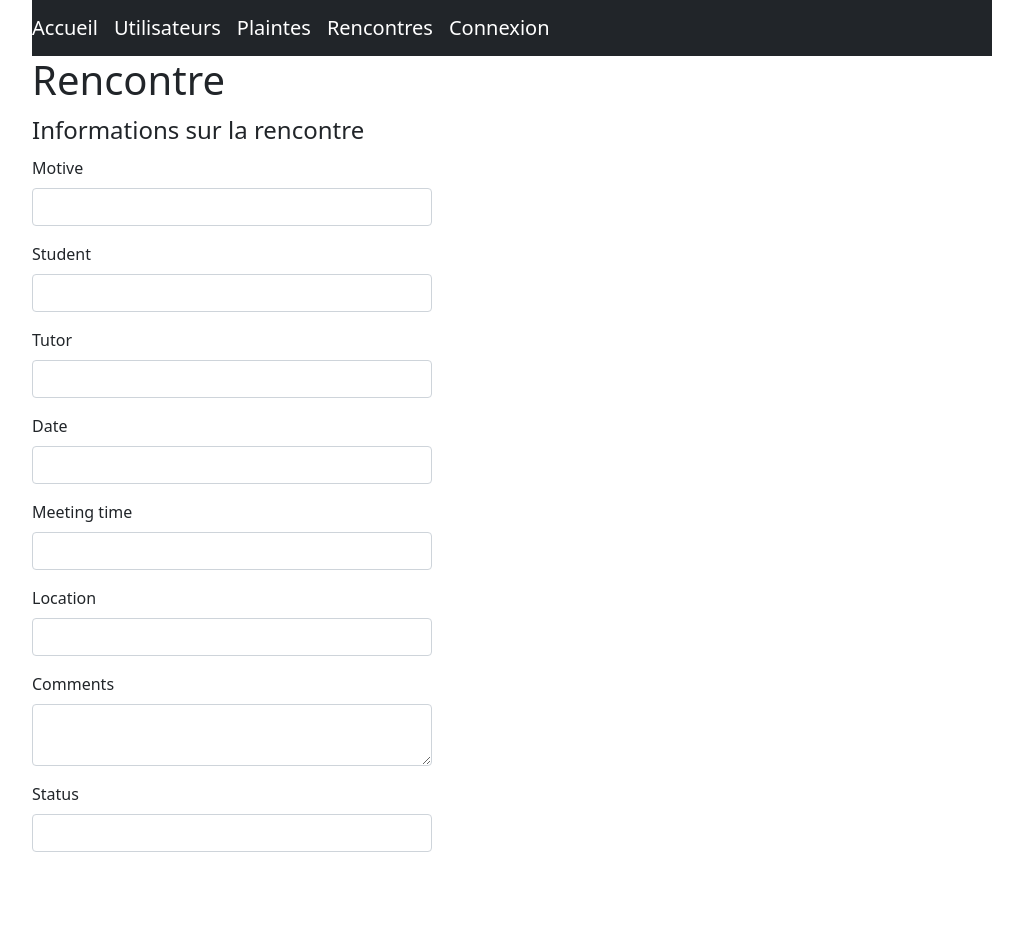
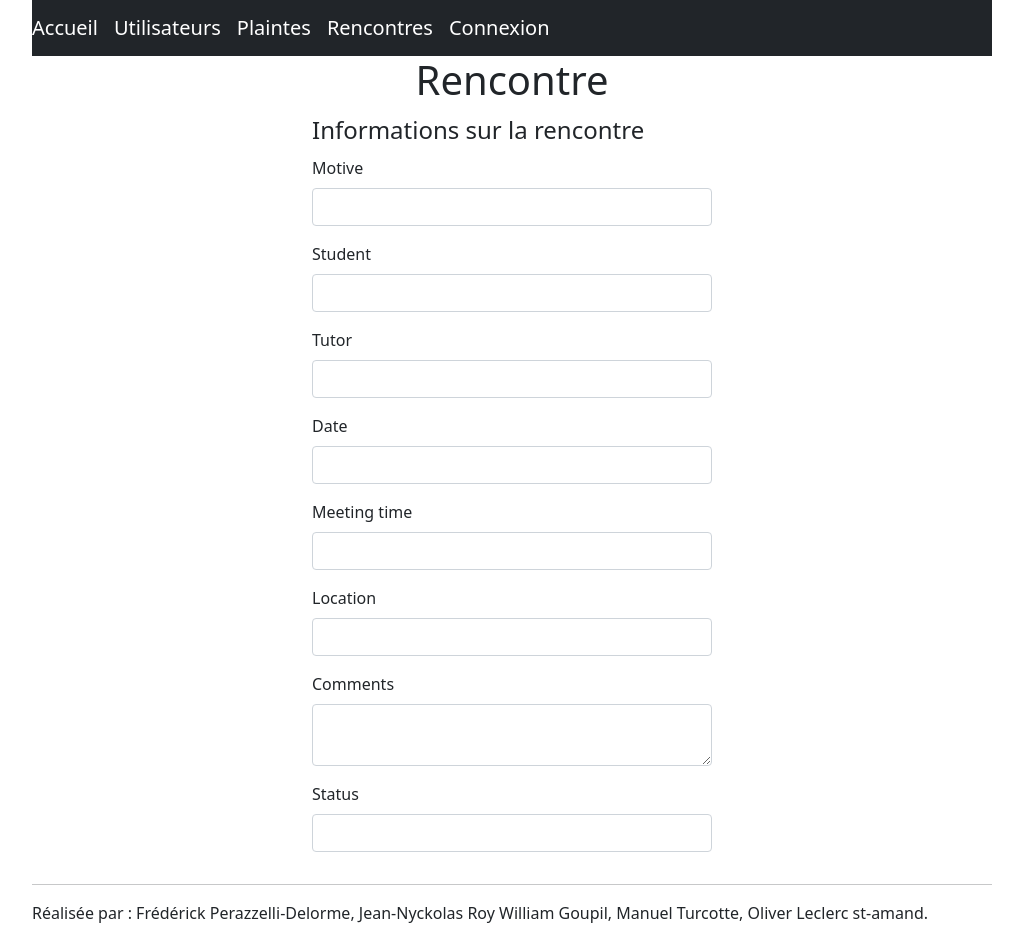
Before and after one commit to FrederickPerazzelli/projetWebTuteur, a Symfony app: template templates/meeting/meeting.html.twig in a window 1280 px wide. Shown: the whole page, without its empty margins (128-1151 px from the left). Before the commit the page ends 852 px from the top, so only its background shows below. Run offline with Twig, Linux system fonts and the light colour scheme; the template is opened without the code that fills it, so the values that code supplies are empty; form fields are guessed from the names that the template uses; some libraries are stand-ins or nearby versions.

Commit message:
Boostrap

```diff
--- a/templates/complaint/index.html.twig
+++ b/templates/complaint/index.html.twig
@@ -44,4 +44,5 @@
         {% endfor %}
     </table>
 </div>
+{% include 'footer.html.twig' %}
 {% endblock %}
--- a/templates/footer.html.twig
+++ b/templates/footer.html.twig
@@ -1,7 +1,6 @@
 {% extends 'base.html.twig' %}
 
 {% block body %}
-
-<p> Réalisée par : Frédérick Perazzelli-Delorme, Jean-Nyckolas Roy, William Goupil, Manuel Turcotte, Oliver Leclerc st-amand. </p>
-
+    <hr>
+    <footer> Réalisée par : Frédérick Perazzelli-Delorme, Jean-Nyckolas Roy William Goupil, Manuel Turcotte, Oliver Leclerc st-amand. </footer>
 {% endblock %}
--- a/templates/home/index.html.twig
+++ b/templates/home/index.html.twig
@@ -6,7 +6,7 @@
 
 {% include 'header.html.twig' %}
 
-<h1>Bienvenue</h1>
+<h1 class="flex-row wrap justify-content-center">Bienvenue sur la plateforme Swift</h1>
 
 {% include 'footer.html.twig' %}
 
--- a/templates/meeting/index.html.twig
+++ b/templates/meeting/index.html.twig
@@ -142,6 +142,7 @@
             </tr>
         {% endfor %}
     </table>
+    {% include 'footer.html.twig' %}
 
     <!--===================== JavaScript =====================-->
     <script async defer>
--- a/templates/meeting/meeting.html.twig
+++ b/templates/meeting/meeting.html.twig
@@ -78,9 +78,9 @@
     </style>
 
     {% include 'header.html.twig' %}
-    <h1>Rencontre</h1>
+    <h1 class="flex-row wrap justify-content-center">Rencontre</h1>
     {{ form_start(form) }}
-    <div id="profileForm" class="flex-row wrap">
+    <div class="flex-row wrap justify-content-center">
         <div class="flex-column col-5">
             <fieldset>
                 <legend>Informations sur la rencontre</legend>
@@ -96,4 +96,5 @@
         </div>
     </div>
     {{ form_end(form) }}
+    {% include 'footer.html.twig' %}
 {% endblock %}
--- a/templates/user/index.html.twig
+++ b/templates/user/index.html.twig
@@ -173,7 +173,7 @@
             </tr>
         {% endfor %}
     </table>
-
+    {% include 'footer.html.twig' %}
     <!--===================== JavaScript =====================-->
     <script async defer>
         let filterButton = document.getElementById('filterButton');
--- a/templates/user/profile.html.twig
+++ b/templates/user/profile.html.twig
@@ -141,6 +141,7 @@
         <button type="submit" class="btn btn-primary">Sauvegarder</button>
     </div>
     {{ form_end(form) }}
+    {% include 'footer.html.twig' %}
     <!--===================== JavaScript =====================-->
     <script>
         let editButton = document.getElementById('editButton');
```
Also changed, not shown: templates/header.html.twig (+6 -6 lines).
